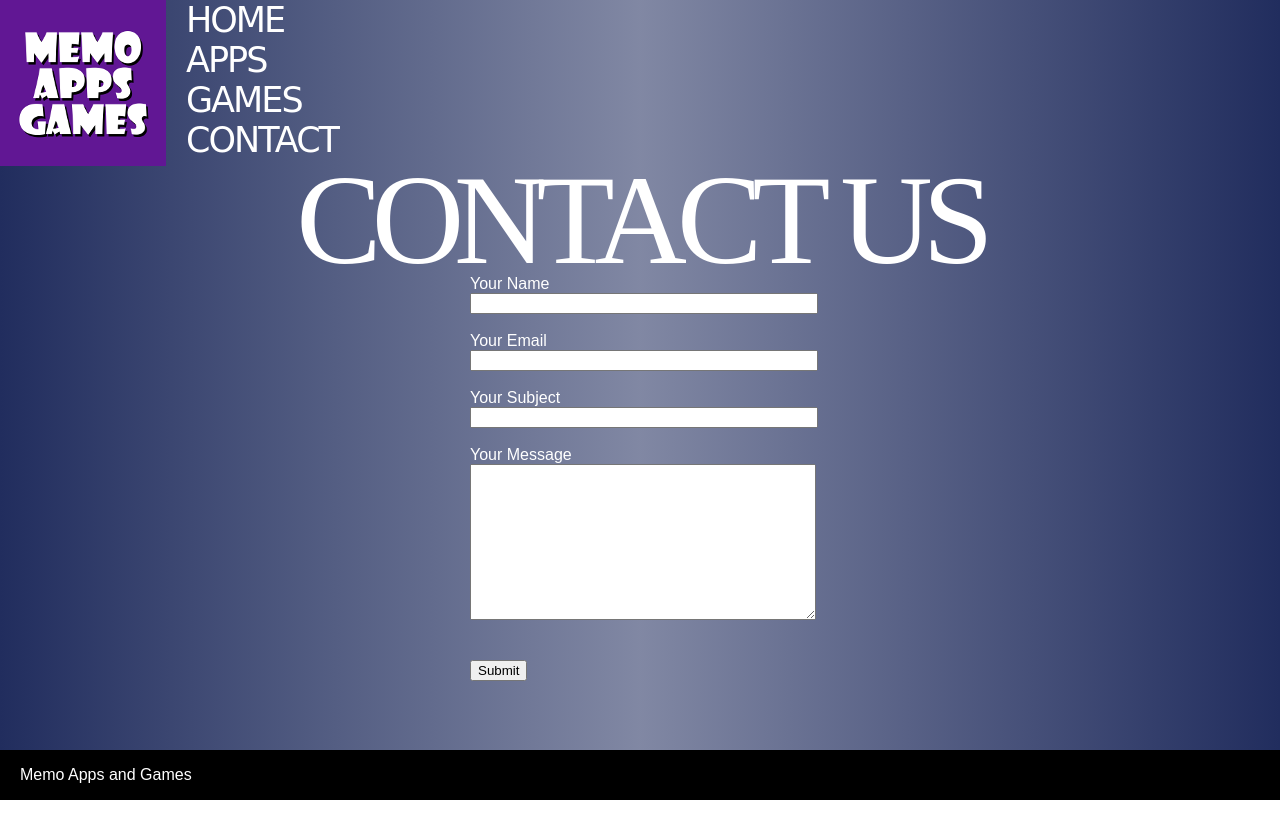
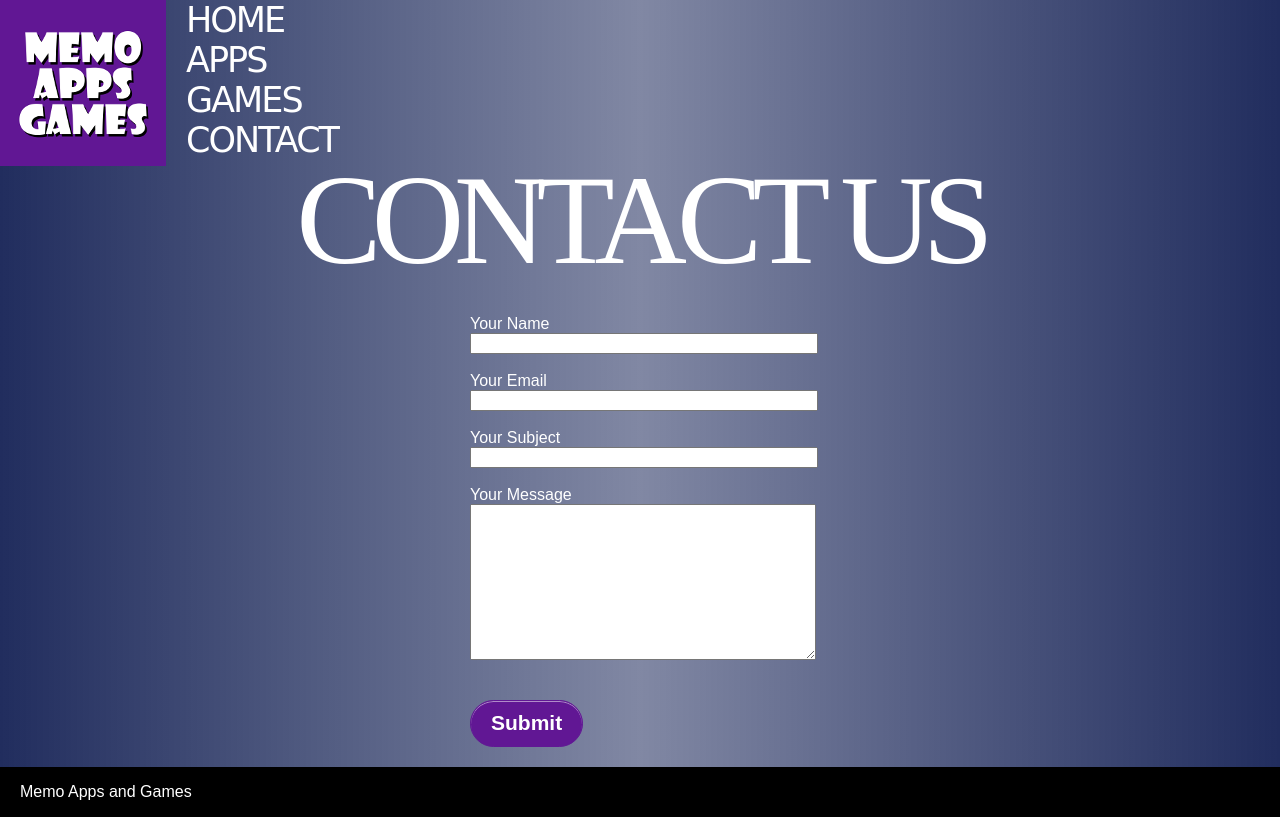
Before and after one commit to qlangiul/memoappsgames, a PHP site: page /contact in a window 1280 px wide. Run offline with PHP 8.4, Linux system fonts and the light colour scheme; some libraries are stand-ins or nearby versions; some web fonts are replaced.

Commit message:
final website

```diff
--- /dev/null
+++ b/analyticstracking.php
@@ -0,0 +1,10 @@
+<script>
+  (function(i,s,o,g,r,a,m){i['GoogleAnalyticsObject']=r;i[r]=i[r]||function(){
+  (i[r].q=i[r].q||[]).push(arguments)},i[r].l=1*new Date();a=s.createElement(o),
+  m=s.getElementsByTagName(o)[0];a.async=1;a.src=g;m.parentNode.insertBefore(a,m)
+  })(window,document,'script','//www.google-analytics.com/analytics.js','ga');
+
+  ga('create', 'UA-49932958-4', 'auto');
+  ga('send', 'pageview');
+
+</script>
--- a/bottom.php
+++ b/bottom.php
@@ -3,6 +3,7 @@
 		<p class="copy">Memo Apps and Games</p>
 	</footer>
 </div><? //end of main_wrapper  ?>
+<?php include_once("analyticstracking.php") ?>
 </body>
 
 </html>
--- a/contact.php
+++ b/contact.php
@@ -20,7 +20,22 @@ if (isset($_POST['submit'])) {
 			 "<p class='valid error'>(reCAPTCHA said: " . $resp->error . ")</p>");
 		} else {
 		// Your code here to handle a successful verification
-		echo "<p class='valid'>Email Sent</p>";
+		echo "<p class='valid'>Email Sent<br/>Thank you for sending us feedback</p>";
+		$from = $_POST["yourname"]; // sender
+		$from_email = $_POST["email"]; // sender
+		$subject = $_POST["subject"];
+		$message = $_POST["message"];
+		// message lines should not exceed 70 characters (PHP rule), so wrap it
+		$message = wordwrap($message, 70);
+		$headers   = array();
+		$headers[] = "MIME-Version: 1.0";
+		$headers[] = "Content-type: text/plain; charset=iso-8859-1";
+		$headers[] = "From: {$from} <{$from_email}>";
+		$headers[] = "Subject: {$subject}";
+		$headers[] = "X-Mailer: PHP/".phpversion();
+
+		// send mail
+		mail("office@memoappsgames.0fees.us",$subject,$message,implode("\r\n", $headers));
 		}
 	}
 ?>
--- a/css/style.css
+++ b/css/style.css
@@ -251,7 +251,7 @@ span.app-name{
 iframe[src="about:blank"]{display:none;}
 .form-wrapp{
 	text-align:center;
-	margin-bottom:70px;
+	margin:40px 0 70px 0;
 }
 .form-wrapp input[type="text"],
 .form-wrapp input[type="email"],
@@ -274,3 +274,19 @@ iframe[src="about:blank"]{display:none;}
 label.error{
 	color:#FFA555;
 }
+.form-wrapp input[type="submit"]{
+	padding: 10px 20px 11px !important;
+	font-size: 21px !important;
+	background-color: #611794;
+	font-weight: bold;
+	text-shadow: 1px 1px #611794;
+	color: #ffffff;
+	border-radius: 100px;
+	-moz-border-radius: 100px;
+	-webkit-border-radius: 100px;
+	border: 1px solid #611794;
+	cursor: pointer;
+	box-shadow: 0 1px 0 rgba(255, 255, 255, 0.5) inset;
+	-moz-box-shadow: 0 1px 0 rgba(255, 255, 255, 0.5) inset;
+	-webkit-box-shadow: 0 1px 0 rgba(255, 255, 255, 0.5) inset;
+}
```
